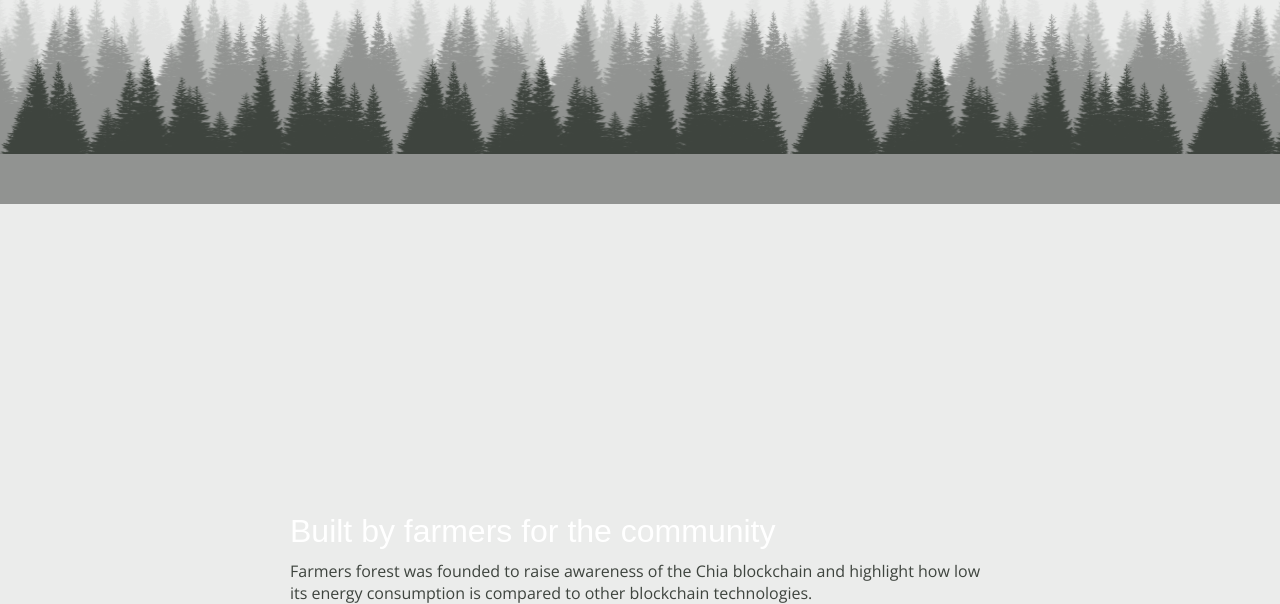
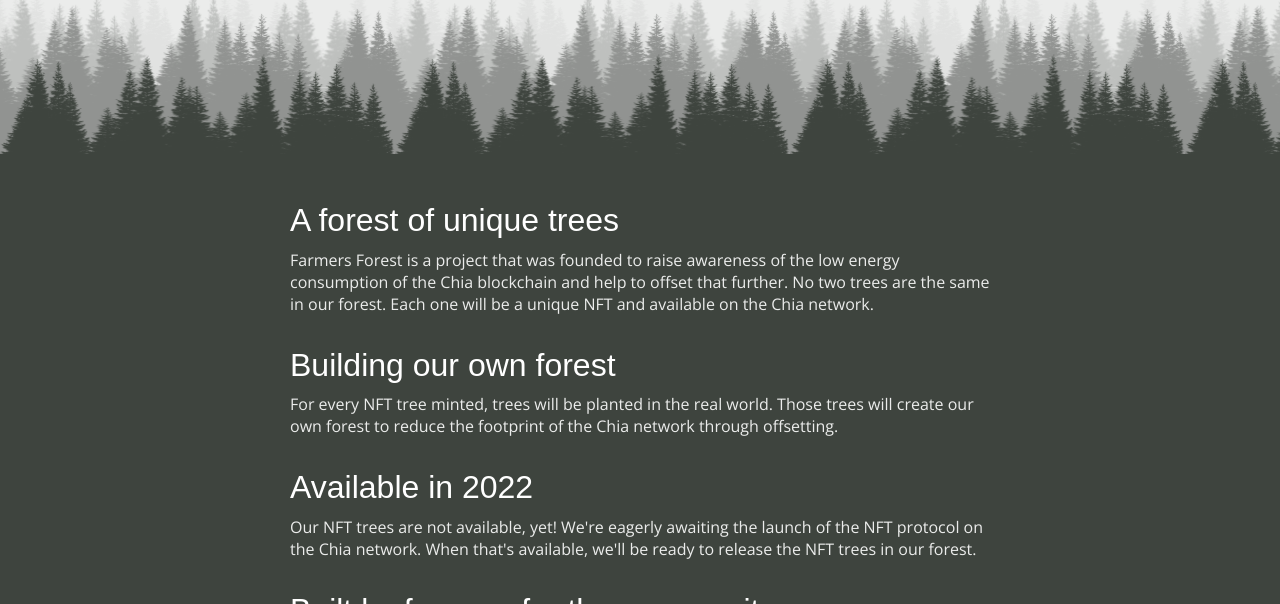
Before and after one commit to farmersforest/farmersforest.org, a plain HTML site: page index.html in a window 1280 px wide. Shown: the part 196-800 px from the top of the page. Drawn offline with nearby package versions, Linux system fonts and the light colour scheme; a web font is replaced by a local one.

Commit message:
Update homepage with additional content

```diff
--- a/index.html
+++ b/index.html
@@ -11,7 +11,6 @@
     <div class="parallax">
         <header class="parallax__layer parallax__layer--one">
             <h1>
-
                 <svg width="69" xmlns="http://www.w3.org/2000/svg" viewBox="0 0 463 657"><g fill="none" fill-rule="evenodd"><path d="M231 366C123 555-91 363 42 242c-55-75 2-181 94-175 15-46 60-67 95-67v366Z" fill="#5AA12C"/><path d="M231 366c109 189 322-3 189-124 55-75-1-181-94-175-15-46-60-67-95-67v366Z" fill="#6BA941"/><path d="M293 656s-28-105-28-199c0-37 9-59 33-78 29-22 70-39 70-39s-75 5-99 25c0-44-25-222 107-212-164-60-144 196-144 196v307h61Z" fill="#505750"/><path d="M171 656s28-105 28-199c0-37-10-59-33-78-30-22-70-39-70-39s75 5 99 25c0-44 24-222-107-212 164-60 144 196 144 196v307h-61Z" fill="#3D443D"/></g></svg>
                 Farmers Forest
             </h1>
@@ -22,10 +21,25 @@
         <div class="treeline3 parallax__layer parallax__layer--three"></div>
         <div class="treelinebase3 parallax__layer parallax__layer--three"></div>
         <div class="treeline4 parallax__layer parallax__layer--four"></div>
-        <section class="parallax__layer parallax__layer--one">
-            <h2>Built by farmers for the community</h2>
-            <p>Farmers forest was founded to raise awareness of the Chia blockchain and highlight how low its energy consumption is compared to other blockchain technologies.</p>
-        </section>
+        <article class="parallax__layer parallax__layer--one">
+            <section>
+                <h2>A forest of unique trees</h2>
+                <p>Farmers Forest is a project that was founded to raise awareness of the low energy consumption of the Chia blockchain and help to offset that further.
+                No two trees are the same in our forest. Each one will be a unique NFT and available on the Chia network.</p>
+                <h2>Building our own forest</h2>
+                <p>For every NFT tree minted, trees will be planted in the real world. Those trees will create our own forest to reduce the footprint of the Chia network through offsetting.</p>
+                <h2>Available in 2022</h2>
+                <p>Our NFT trees are not available, yet! We're eagerly awaiting the launch of the NFT protocol on the Chia network. When that's available, we'll be ready to release the NFT trees in our forest.</p>
+                <h2>Built by farmers for the community</h2>
+                <p>The founders of Farmers Forest have been Chia farmers since the beginning of the project and are still actively farming today.</p>
+                <footer>
+                    <a href="http://twitter.com/farmersforest">
+                        <svg width="18" xmlns="http://www.w3.org/2000/svg" xml:space="preserve" viewBox="0 0 248 204"><path fill="#1d9bf0" d="M222 51v7c0 67-51 144-144 144v-1c-27 1-54-7-77-22a103 103 0 0 0 75-21c-22-1-41-15-47-35 7 1 15 1 22-1-23-5-40-25-40-50 7 4 15 6 23 6a51 51 0 0 1-16-67c26 31 64 50 104 52a51 51 0 0 1 86-46c12-2 22-6 32-12-3 12-11 22-22 28 10-1 20-4 29-8-7 10-15 19-25 26z"/></svg>
+                        Follow us on Twitter
+                    </a>
+                </footer>
+            </section>
+        </article>
     </div>
 </body>
 </html>
```
